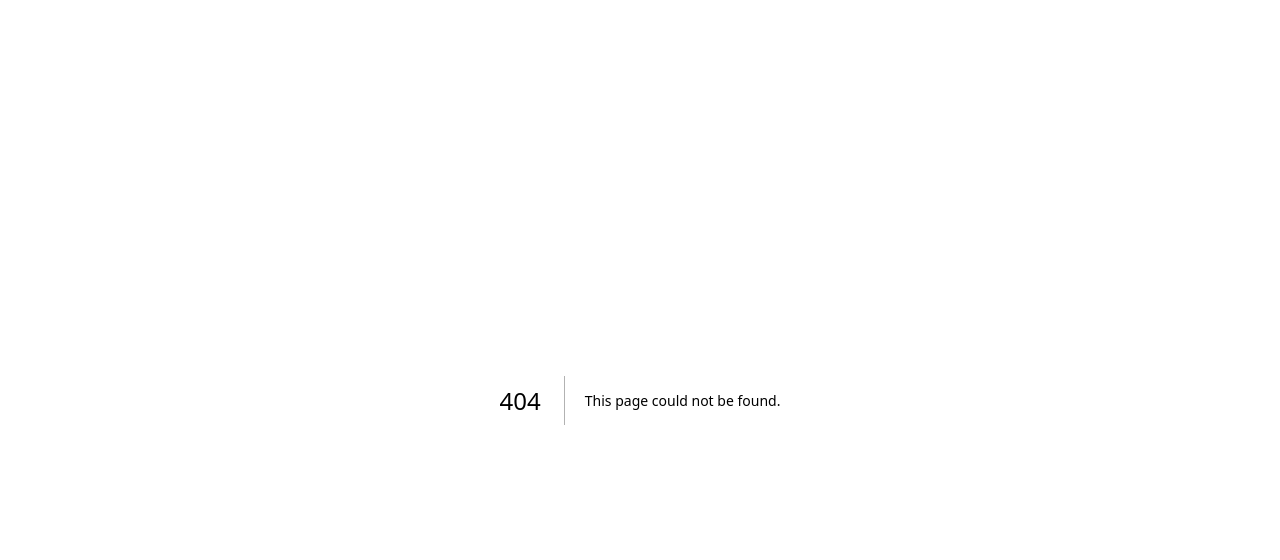
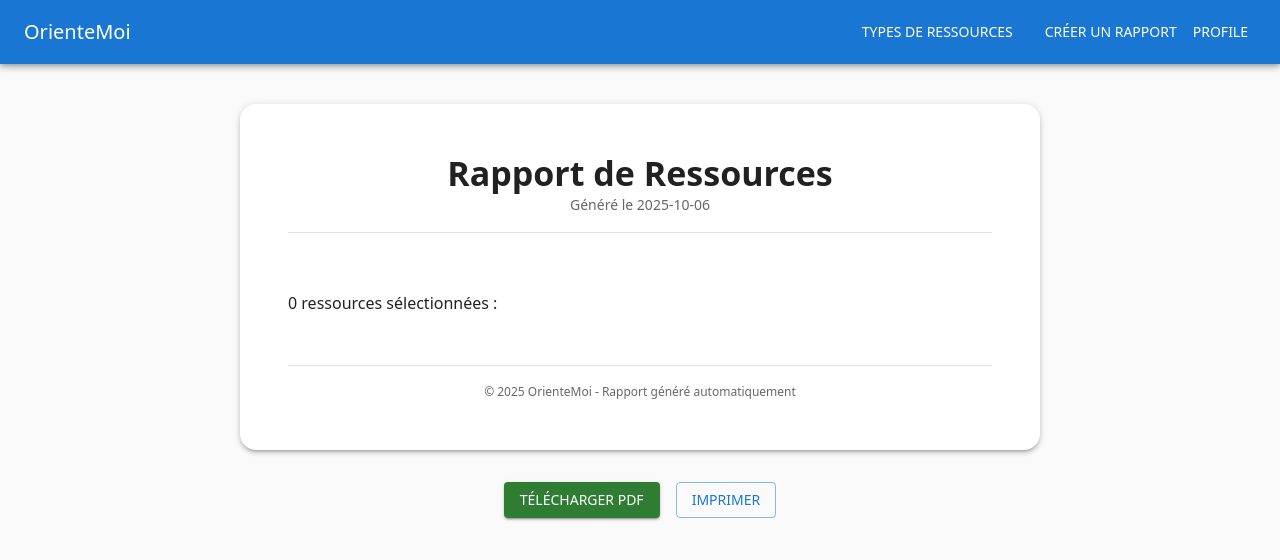
Before and after one commit to Facu-alfaro/orientemoi-frontend, a Next.js app: page /pages/rapportPreview in a window 1280 px wide. Before the commit this address had no page. Shown: the top 560 px of the page. Built offline with nearby package versions, Linux system fonts and the light colour scheme; what @mui/material-nextjs would draw is missing.

Commit message:
I create the rapportPreview.tsx page and improve the rapportForm.tsx page.
I had to npm install some dependencies such as jspdf and html2canvas to be able to download or print the rapport

```diff
--- a/package.json
+++ b/package.json
@@ -15,6 +15,8 @@
     "@mui/material": "^6.5.0",
     "@mui/material-nextjs": "^7.3.3",
     "@mui/system": "^6.5.0",
+    "html2canvas": "^1.4.1",
+    "jspdf": "^3.0.3",
     "next": "15.5.4",
     "react": "19.1.0",
     "react-dom": "19.1.0"
--- /dev/null
+++ b/src/app/pages/rapportPreview/page.tsx
@@ -0,0 +1,16 @@
+"use client";
+import { Box } from "@mui/material";
+import React from "react";
+import RapportPreview from "@/components/rapportPreview/rapportPreview";
+import Navbar from "@/components/navbar/Navbar";
+
+export default function RapportFormPage() {
+    return (
+        <Box sx={{ width: '100%', minHeight: '100vh', backgroundColor: '#f5f5f5' }}>
+            <Navbar />
+            <Box sx={{ pt: 9 }}>
+                <RapportPreview />
+            </Box>
+        </Box>
+    );
+}
--- a/src/components/rapportForm/rapportForm.tsx
+++ b/src/components/rapportForm/rapportForm.tsx
@@ -17,10 +17,10 @@ import {
     Card,
     CardContent,
     CardActions,
+    FormControlLabel
 } from "@mui/material";
 import { useRouter } from "next/navigation";
 
-// Exemple de ressources
 const allResources = [
     { id: 1, name: "Banque alimentaire A", type: "Aide alimentaire", ville: "Montréal" },
     { id: 2, name: "Centre d'écoute B", type: "Anxiété", ville: "Québec" },
@@ -35,14 +35,27 @@ const villes = ["Montréal", "Québec", "Laval"];
 export default function RapportForm() {
     const [selectedTypes, setSelectedTypes] = useState<string[]>([]);
     const [selectedVilles, setSelectedVilles] = useState<string[]>([]);
+    const [selectedResources, setSelectedResources] = useState<number[]>([]);
     const router = useRouter();
 
-    // Filter ressources
     const filteredResources = allResources.filter(
         (res) =>
             (selectedTypes.length === 0 || selectedTypes.includes(res.type)) &&
             (selectedVilles.length === 0 || selectedVilles.includes(res.ville))
     );
+
+    const toggleResourceSelection = (id: number) => {
+        setSelectedResources((prev) =>
+            prev.includes(id) ? prev.filter((r) => r !== id) : [...prev, id]
+        );
+    };
+
+    const handlePreview = () => {
+        const resourcesToPreview = allResources.filter((r) => selectedResources.includes(r.id));
+        router.push(
+            `/pages/rapportPreview?data=${encodeURIComponent(JSON.stringify(resourcesToPreview))}`
+        );
+    };
 
     return (
         <Box sx={{ p: 4, minHeight: "100vh", bgcolor: "#f5f5f5" }}>
@@ -51,7 +64,7 @@ export default function RapportForm() {
                     Filtrer les Ressources
                 </Typography>
 
-                {/* Selectors */}
+                {/* Sélecteurs */}
                 <Grid container spacing={3} sx={{ mb: 4 }}>
                     <Grid item xs={12} md={6}>
                         <FormControl fullWidth>
@@ -62,7 +75,6 @@ export default function RapportForm() {
                                 onChange={(e) => setSelectedTypes(e.target.value as string[])}
                                 input={<OutlinedInput label="Type de ressource" />}
                                 renderValue={(selected) => (selected as string[]).join(", ")}
-                                variant="outlined"  //important this line to remove the yellow underlined under select
                             >
                                 {resourceTypes.map((type) => (
                                     <MenuItem key={type} value={type}>
@@ -83,7 +95,6 @@ export default function RapportForm() {
                                 onChange={(e) => setSelectedVilles(e.target.value as string[])}
                                 input={<OutlinedInput label="Ville" />}
                                 renderValue={(selected) => (selected as string[]).join(", ")}
-                                variant="outlined"
                             >
                                 {villes.map((ville) => (
                                     <MenuItem key={ville} value={ville}>
@@ -96,7 +107,6 @@ export default function RapportForm() {
                     </Grid>
                 </Grid>
 
-                {/* Button to restart the filter */}
                 <Box sx={{ textAlign: "right", mb: 4 }}>
                     <Button
                         variant="outlined"
@@ -104,17 +114,18 @@ export default function RapportForm() {
                         onClick={() => {
                             setSelectedTypes([]);
                             setSelectedVilles([]);
+                            setSelectedResources([]);
                         }}
                     >
                         Réinitialiser les filtres
                     </Button>
                 </Box>
 
-                {/* List of filtered ressources */}
+                {/* Liste filtrée */}
                 <Grid container spacing={3}>
                     {filteredResources.map((res) => (
                         <Grid item xs={12} sm={6} md={4} key={res.id}>
-                            <Card sx={{ borderRadius: 3, boxShadow: 3, transition: "0.3s", "&:hover": { boxShadow: 6 } }}>
+                            <Card sx={{ borderRadius: 3, boxShadow: 3, p: 2 }}>
                                 <CardContent>
                                     <Typography variant="h6" fontWeight="bold">
                                         {res.name}
@@ -123,21 +134,32 @@ export default function RapportForm() {
                                         Type: {res.type} <br />
                                         Ville: {res.ville}
                                     </Typography>
+                                    <FormControlLabel
+                                        control={
+                                            <Checkbox
+                                                checked={selectedResources.includes(res.id)}
+                                                onChange={() => toggleResourceSelection(res.id)}
+                                            />
+                                        }
+                                        label="Sélectionner"
+                                    />
                                 </CardContent>
-                                <CardActions>
-                                    <Button
-                                        fullWidth
-                                        variant="contained"
-                                        color="primary"
-                                        onClick={() => router.push(`/pages/resourceList/${res.type.toLowerCase()}`)}
-                                    >
-                                        Voir les ressources
-                                    </Button>
-                                </CardActions>
                             </Card>
                         </Grid>
                     ))}
                 </Grid>
+
+                {/* Bouton de prévisualisation */}
+                <Box sx={{ textAlign: "center", mt: 4 }}>
+                    <Button
+                        variant="contained"
+                        color="primary"
+                        disabled={selectedResources.length === 0}
+                        onClick={handlePreview}
+                    >
+                        Prévisualiser le rapport
+                    </Button>
+                </Box>
             </Paper>
         </Box>
     );
--- a/src/components/rapportPreview/rapportPreview.tsx
+++ b/src/components/rapportPreview/rapportPreview.tsx
@@ -0,0 +1,114 @@
+"use client";
+
+import { useSearchParams } from "next/navigation";
+import { useEffect, useState, useRef } from "react";
+import { Box, Typography, Paper, Button, Grid, Divider } from "@mui/material";
+import { jsPDF } from "jspdf";
+import html2canvas from "html2canvas";
+
+export default function RapportPreview() {
+    const searchParams = useSearchParams();
+    const [resources, setResources] = useState<any[]>([]);
+    const previewRef = useRef<HTMLDivElement>(null);
+
+    useEffect(() => {
+        const data = searchParams.get("data");
+        if (data) {
+            try {
+                setResources(JSON.parse(decodeURIComponent(data)));
+            } catch {
+                console.error("Erreur lors du décodage des données");
+            }
+        }
+    }, [searchParams]);
+
+    const handleDownloadPDF = async () => {
+        if (!previewRef.current) return;
+        const canvas = await html2canvas(previewRef.current, { scale: 2, useCORS: true });
+        const imgData = canvas.toDataURL("image/png");
+        const pdf = new jsPDF("p", "mm", "a4");
+
+        const pageWidth = pdf.internal.pageSize.getWidth();
+        const imgWidth = pageWidth - 20; // marge gauche/droite
+        const imgHeight = (canvas.height * imgWidth) / canvas.width;
+
+        pdf.addImage(imgData, "PNG", 10, 10, imgWidth, imgHeight);
+        pdf.save("rapport_preview.pdf");
+    };
+
+
+    const handlePrint = () => {
+        window.print();
+    };
+
+    return (
+        <Box sx={{ p: 4, bgcolor: "#fafafa", minHeight: "100vh" }}>
+            <Paper
+                ref={previewRef}
+                sx={{
+                    width: 800,       // largeur fixe pour le PDF
+                    maxWidth: "100%",
+                    mx: "auto",       // centre horizontal
+                    p: 6,             // padding interne
+                    borderRadius: 4,
+                    backgroundColor: "#fff",
+                    boxShadow: 3,
+                    display: "flex",
+                    flexDirection: "column",
+                }}
+            >
+                <Box sx={{ textAlign: "center", mb: 4 }}>
+                    <Typography variant="h4" fontWeight="bold">
+                        Rapport de Ressources
+                    </Typography>
+                    <Typography variant="subtitle2" color="text.secondary">
+                        Généré le {new Date().toLocaleDateString("fr-CA")}
+                    </Typography>
+                    <Divider sx={{ mt: 2, mb: 3 }} />
+                </Box>
+
+                {/* Contenu */}
+                <Typography variant="subtitle1" sx={{ mb: 3 }}>
+                    {resources.length} ressources sélectionnées :
+                </Typography>
+
+                <Grid container spacing={2}>
+                    {resources.map((res, idx) => (
+                        <Grid item xs={12} key={idx}>
+                            <Paper sx={{ p: 2, borderRadius: 2, backgroundColor: "#f9f9f9", border: "1px solid #e0e0e0" }}>
+                                <Typography variant="h6" color="primary" fontWeight="bold">
+                                    {res.name}
+                                </Typography>
+                                <Typography variant="body2" sx={{ lineHeight: 1.6 }}>
+                                    Type : {res.type} <br />
+                                    Ville : {res.ville}
+                                </Typography>
+                            </Paper>
+                        </Grid>
+                    ))}
+                </Grid>
+
+                <Divider sx={{ mt: 5, mb: 2 }} />
+                <Typography variant="caption" color="text.secondary" sx={{ display: "block", textAlign: "center" }}>
+                    © {new Date().getFullYear()} OrienteMoi - Rapport généré automatiquement
+                </Typography>
+            </Paper>
+
+
+            {/* --------- Boutons --------- */}
+            <Box sx={{ textAlign: "center", mt: 4 }}>
+                <Button
+                    variant="contained"
+                    color="success"
+                    onClick={handleDownloadPDF}
+                    sx={{ mr: 2 }}
+                >
+                    Télécharger PDF
+                </Button>
+                <Button variant="outlined" color="primary" onClick={handlePrint}>
+                    Imprimer
+                </Button>
+            </Box>
+        </Box>
+    );
+}
```
Also changed, not shown: 1 other file (tests, documents, lock files or other folders).
